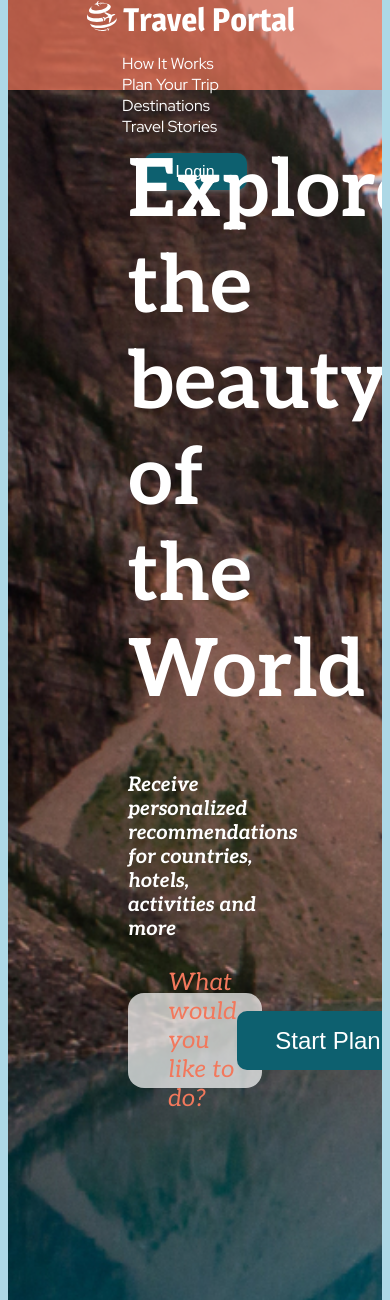
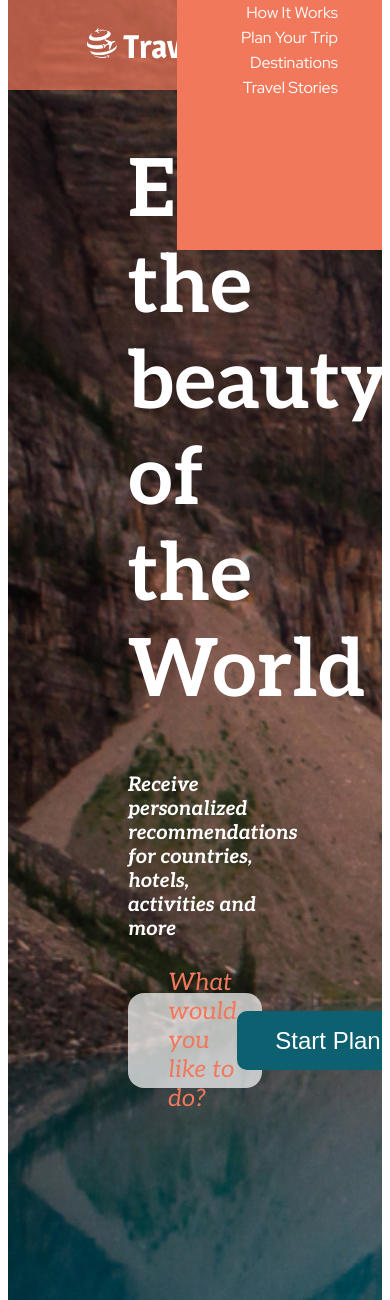
Before and after one commit to Roman777-svg/rsschool-cv, a PHP site: page / in a window 390 px wide. Shown: the top 1300 px of the page. Run offline with PHP 8.4, Linux system fonts and the light colour scheme.

Commit message:
featch: add js menu

```diff
--- a/css/media.css
+++ b/css/media.css
@@ -1,5 +1,28 @@
-@media only screen and (max-width: 600px) {
-    body {
-      background-color: lightblue;
+@media only screen and (max-width: 1060px) {
+  .btn-col{display: none;}
+  .top-bl-1{justify-content: space-around;}
+  }
+
+@media only screen and (max-width: 950px){
+   .top-bl-1{position: relative;}
+   .menu-col{
+    top: 0;
+    position: absolute;
+    right: 0px;
+    background-color: #F2785C;
+    width: 165px;
+    height: 250px;
+    margin: 0px;
+    z-index: 9;
+
+    }
+    .menu-col ul li {
+     display: block;
+     text-align: right;
+     padding: 2px 0;
+    }
+
+    .btn-mobile-menu{
+        display: block;
     }
   }
--- a/css/style.css
+++ b/css/style.css
@@ -72,9 +72,19 @@ header{
 menu{
     display: flex;
 }
+/* medias menu mobile */
+.btn-mobile-menu{
+display: none;
+position: absolute;
+right: 0px;
+z-index: 8;
+}
+/*  */
 .memu-col{
     display: flex;
     align-items: center;
+    visibility: hidden;
+    position: relative;
 }
 
 .menu-col ul li{
--- a/js/common.js
+++ b/js/common.js
@@ -6,6 +6,22 @@ const btnLogin = document.querySelector('.btn-login');
 
 const popup_container = document.querySelector('.popup_container');
 
+// burger menu
+
+let parentBlockMenu = document.querySelector('.top-bl-1');
+let btnMenuMobile = document.querySelector('.btn-mobile-menu');
+
+
+parentBlockMenu.insertAdjacentHTML('beforeEnd','<div class="btn-mobile-menu"><img src="img/solid-icone-menu.svg" alt="close-ic"></div>')
+
+
+let innerHtmlBntmynu = parentBlockMenu;
+
+const parentblockMenu = document.querySelector('.menu-col');
+
+innerHtmlBntmynu.addEventListener('click',()=>{
+     parentblockMenu.classList.toggle('hidden')
+});
 
 
 
```
Also changed, not shown: img/close-ic.svg (added), img/solid-icone-menu.svg (added).
